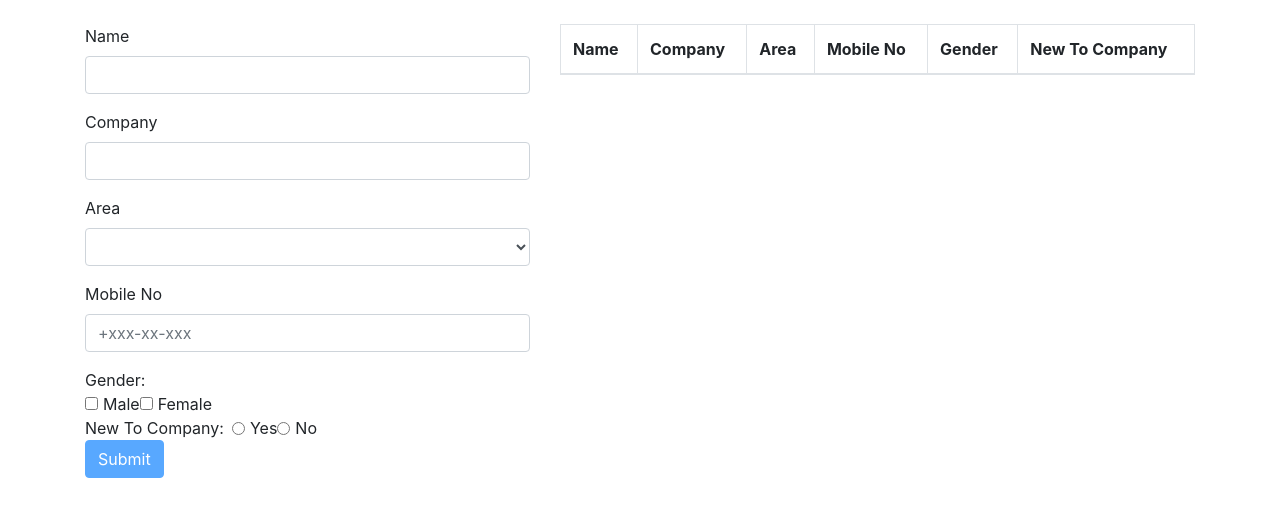
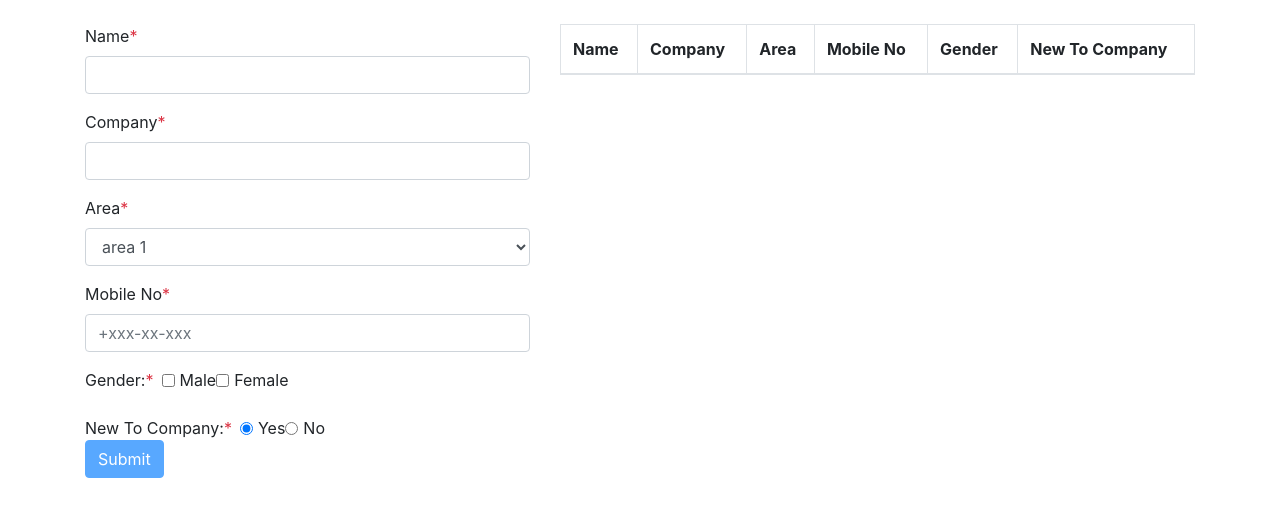
Before and after one commit to harsh-sakariya/angular_exercises, an Angular app: page / in a window 1280 px wide. Shown: the top 516 px of the page. Built offline with nearby package versions, Linux system fonts and the light colour scheme.

Commit message:
exercise of chapter-15(form) with reactive approch

```diff
--- a/src/app/app.module.ts
+++ b/src/app/app.module.ts
@@ -1,6 +1,6 @@
 import { BrowserModule } from '@angular/platform-browser';
 import { NgModule } from '@angular/core';
-import { FormsModule } from '@angular/forms';
+import { FormsModule, ReactiveFormsModule } from '@angular/forms';
 
 import { AppRoutingModule } from './app-routing.module';
 import { AppComponent } from './app.component';
@@ -18,7 +18,8 @@ import { EmployeeFormComponent } from './employee-form/employee-form.component';
   imports: [
     BrowserModule,
     AppRoutingModule,
-    FormsModule
+    FormsModule,
+    ReactiveFormsModule
   ],
   providers: [],
   bootstrap: [AppComponent]
--- a/src/app/employee-form/employee-form.component.html
+++ b/src/app/employee-form/employee-form.component.html
@@ -1,57 +1,59 @@
-<form (ngSubmit)="onSubmit()" #f="ngForm">
+<form [formGroup]="employeeForm" (ngSubmit)="onSubmit()">
   <div class="form-group">
-    <label for="">Name</label>
+    <label for="">Name<span class="text-danger">*</span></label>
     <input
       type="text"
       id="name"
       name="name"
       class="form-control"
-      ngModel
-      pattern="^[A-Z]\w{1,}.?\s[A-Z]\w{1,}.?"
-      required
+      [ngClass]="{'is-invalid' : !employeeForm.get('name').valid && employeeForm.get('name').touched}"
+      formControlName="name"
     />
+    <span class="invalid-feedback">Name must contain two words and both word's first character must be capital</span>
   </div>
   <div class="form-group">
-    <label for="company">Company</label>
+    <label for="company">Company<span class="text-danger">*</span></label>
     <input
       type="text"
       name="company"
       id="company"
       class="form-control"
-      ngModel
-      required
+      [ngClass]="{'is-invalid': !employeeForm.get('company').valid && employeeForm.get('company').touched}"
+      formControlName="company"
     />
+    <span class="invalid-feedback">This field is required</span>
   </div>
   <div class="form-group">
-    <label for="area">Area</label>
-    <select name="area" id="area" class="form-control" ngModel required>
+    <label for="area">Area<span class="text-danger">*</span></label>
+    <select name="area" id="area" class="form-control" formControlName="area">
       <option value="area1">area 1</option>
       <option value="area2">area 2</option>
       <option value="area3">area 3</option>
     </select>
   </div>
   <div class="form-group">
-    <label for="mobile">Mobile No</label>
+    <label for="mobile">Mobile No<span class="text-danger">*</span></label>
     <input
       type="text"
       id="mobile"
       name="mobile"
       class="form-control"
+      [ngClass]="{'is-invalid': !employeeForm.get('mobile').valid && employeeForm.get('mobile').touched}"
+      formControlName="mobile"
       placeholder="+xxx-xx-xxx"
-      ngModel
-      pattern="^\+\d{3}-\d{2}-\d{3}"
-      required
     />
+    <span class="invalid-feedback" *ngIf="!employeeForm.get('mobile').valid && employeeForm.get('mobile').touched && employeeForm.controls.mobile.errors.required">Please Enter Mobile Number</span>
+    <span class="invalid-feedback" *ngIf="!employeeForm.get('mobile').valid && employeeForm.get('mobile').touched && employeeForm.controls.mobile.errors.pattern">Invalid Format</span>
   </div>
-  <div class="form-check form-check-inline">
-    <div #gender="ngModelGroup" ngModelGroup="gender">
-      <div class="mr-2">Gender:</div>
+  <div formGroupName="gender">
+    <div class="form-check form-check-inline">
+      <div class="mr-2">Gender:<span class="text-danger">*</span></div>
       <input
         type="checkbox"
         id="male"
         name="male"
         class="form-check-input"
-        ngModel
+        formControlName="male"
       />
       <label class="form-check-label" for="male">Male</label>
       <input
@@ -59,22 +61,21 @@
         id="female"
         name="female"
         class="form-check-input"
-        ngModel
+        formControlName="female"
       />
       <label class="form-check-label" for="female">Female</label>
     </div>
   </div>
   <br />
   <div class="form-check form-check-inline">
-    <div class="mr-2">New To Company:</div>
+    <div class="mr-2">New To Company:<span class="text-danger">*</span></div>
     <input
       type="radio"
       id="isNewToCompanyYes"
       name="isNewToCompany"
       class="form-check-input"
       value="yes"
-      ngModel
-      required
+      formControlName="isNewToCompany"
     />
     <label class="form-check-label" for="isNewToCompanyYes">Yes</label>
     <input
@@ -83,13 +84,12 @@
       name="isNewToCompany"
       class="form-check-input"
       value="no"
-      ngModel
-      required
+      formControlName="isNewToCompany"
     />
     <label class="form-check-label" for="isNewToCompanyNo">No</label>
   </div>
   <div class="form-group">
-    <button class="btn btn-primary" type="submit" [disabled]="!f.valid">
+    <button class="btn btn-primary" type="submit" [disabled]="!employeeForm.valid">
       Submit
     </button>
   </div>
--- a/src/app/employee-form/employee-form.component.ts
+++ b/src/app/employee-form/employee-form.component.ts
@@ -1,7 +1,6 @@
-import { Component, ViewChild } from '@angular/core';
-import { NgForm } from '@angular/forms';
+import { Component, OnInit } from '@angular/core';
+import { FormControl, FormGroup, Validators } from '@angular/forms';
 
-import { Employee } from '../shared/employee.model';
 import { EmployeeService } from '../_service/employee.service';
 
 @Component({
@@ -9,11 +8,24 @@ import { EmployeeService } from '../_service/employee.service';
   templateUrl: './employee-form.component.html',
   styleUrls: ['./employee-form.component.css']
 })
-export class EmployeeFormComponent{
+export class EmployeeFormComponent implements OnInit{
+  employeeForm: FormGroup;
 
   constructor(private employeeService: EmployeeService) { }
 
-  @ViewChild('f') form: NgForm;
+  ngOnInit(){
+    this.employeeForm = new FormGroup({
+      'name': new FormControl(null, [Validators.required, Validators.pattern(/^[A-Z]\w+.?\s[A-Z]\w+.?$/)]),
+      'company': new FormControl(null, Validators.required),
+      'area': new FormControl('area1', Validators.required),
+      'mobile': new FormControl(null, [Validators.required, Validators.pattern(/^\+\d{3}-\d{2}-\d{3}/)]),
+      'isNewToCompany': new FormControl('yes'),
+      'gender': new FormGroup({
+        'male': new FormControl(),
+        'female': new FormControl()
+      })
+    })
+  }
 
   getGender(genderObj: {male: boolean, female: boolean}){
     let gender = '';
@@ -36,12 +48,11 @@ export class EmployeeFormComponent{
   }
 
   onSubmit(){
-    const formData = this.form.value;
+    let formData = this.employeeForm.value;
     const gender = this.getGender(formData.gender);
     if(gender){
-      const data: Employee = {...formData, gender: gender};
-      this.employeeService.addEmployee(data);
-      console.log(data);
+      formData = { ...formData, gender: gender};
+      this.employeeService.addEmployee(formData);
     }
   }
 
```
